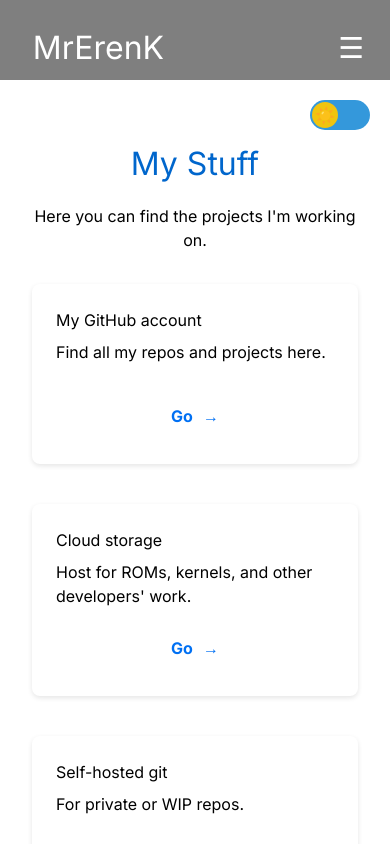
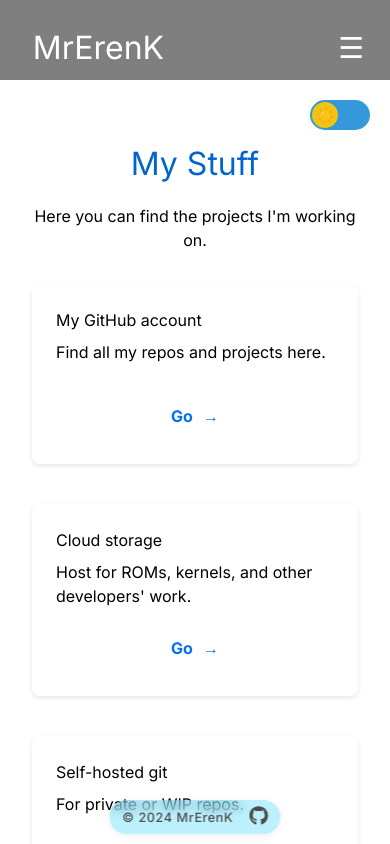
Before and after one commit to MrErenK/nextjs, a Next.js app: page /stuff in a window 390 px wide. Shown: the top 844 px of the page. Built offline with nearby package versions, Linux system fonts and the light colour scheme.

Commit message:
refactor: Update Footer styles and responsiveness
* Improve positioning and layout of the footer component
* Add hover effect and adjust opacity for better user experience
* Update media query for smaller screens to enhance responsiveness

```diff
--- a/src/app/components/Footer.module.css
+++ b/src/app/components/Footer.module.css
@@ -1,37 +1,64 @@
 .footer {
-    background-color: var(--footer-bg-color);
-    color: var(--footer-text-color);
-    padding: 1rem 0;
-    position: absolute;
-    bottom: 0;
-    left: 0;
-    right: 0;
-    width: 100%;
+  position: fixed;
+  bottom: 10px;
+  left: 50%;
+  transform: translateX(-50%);
+  background-color: rgba(var(--footer-bg-color-rgb), 0.6);
+  padding: 0.5rem 1rem;
+  border-radius: 20px;
+  box-shadow: 0 2px 10px rgba(0, 0, 0, 0.1);
+  backdrop-filter: blur(5px);
+  z-index: 1000;
+  transition: all 0.3s ease;
+  opacity: 0.7;
+}
+
+.footer.hovered {
+  opacity: 1;
+  background-color: rgba(var(--footer-bg-color-rgb), 0.8);
 }
 
 .footerContent {
   display: flex;
-    justify-content: center;
+  justify-content: space-between;
   align-items: center;
-    flex-direction: column;
-    text-align: center;
+  gap: 1rem;
+}
+
+.copyright {
+  margin: 0;
+  color: var(--footer-text-color);
+  font-size: 0.8rem;
+  font-weight: 500;
+  letter-spacing: 0.5px;
 }
 
 .socialLinks {
-    margin-top: 0.5rem;
-  }
-
-  .socialLinks a {
-    color: var(--footer-text-color);
-    font-size: 1.5rem;
-    transition: color 0.3s ease;
-  }
-
-  .socialLinks a:hover {
-    color: var(--footer-link-hover-color);
+  display: flex;
 }
 
 .icon {
-    width: 1.5rem;
-    height: 1.5rem;
+  font-size: 1.5rem;
+  color: var(--footer-text-color);
+  transition: color 0.3s ease, transform 0.3s ease;
 }
+
+.socialLinks a:hover .icon {
+  color: var(--footer-link-hover-color);
+  transform: scale(1.1);
+}
+
+/* Media query for smaller screens */
+@media (max-width: 600px) {
+  .footer {
+    padding: 0.3rem 0.8rem;
+  }
+
+  .copyright {
+    font-size: 0.8rem;
+  }
+
+  .icon {
+    font-size: 1.2rem;
+  }
+}
--- a/src/app/components/Footer.tsx
+++ b/src/app/components/Footer.tsx
@@ -1,15 +1,39 @@
-import React from 'react';
+'use client'
+
+import React, { useState, useEffect } from 'react';
 import styles from './Footer.module.css';
 import { FontAwesomeIcon } from '@fortawesome/react-fontawesome';
 import { faGithub } from '@fortawesome/free-brands-svg-icons';
 
 const Footer = () => {
+  const [isHovered, setIsHovered] = useState(false);
+  const [isMounted, setIsMounted] = useState(false);
+
+  useEffect(() => {
+    setIsMounted(true);
+  }, []);
+
+  const currentYear = new Date().getFullYear();
+
+  if (!isMounted) {
+    return null;
+  }
+
   return (
-    <footer className={styles.footer}>
+    <footer
+      className={`${styles.footer} ${isHovered ? styles.hovered : ''}`}
+      onMouseEnter={() => setIsHovered(true)}
+      onMouseLeave={() => setIsHovered(false)}
+    >
       <div className={styles.footerContent}>
-        <p>&copy; 2024 MrErenK. All rights reserved.</p>
+        <p className={styles.copyright}>&copy; {currentYear} MrErenK</p>
         <div className={styles.socialLinks}>
-          <a href="https://github.com/MrErenK" target="_blank" rel="noopener noreferrer">
+          <a
+            href="https://github.com/MrErenK"
+            target="_blank"
+            rel="noopener noreferrer"
+            aria-label="GitHub"
+          >
             <FontAwesomeIcon icon={faGithub} className={styles.icon} />
           </a>
         </div>
--- a/src/app/styles/globals.css
+++ b/src/app/styles/globals.css
@@ -17,6 +17,9 @@
   --card-shadow: 0 2px 5px rgba(0, 0, 0, 0.1);
   --button-color: #0070f3;
   --button-bg-color: #0070f3;
+  --footer-bg-color-rgb: 97, 218, 251;
+  --footer-text-color: #000000;
+  --footer-link-hover-color: #ffffff;
 }
 
 .dark {
@@ -35,6 +38,9 @@
   --card-shadow: none;
   --button-color: #61dafb;
   --button-bg-color: #61dafb;
+  --footer-bg-color-rgb: 97, 218, 251;
+  --footer-text-color: #000000;
+  --footer-link-hover-color: #1a1a1a;
 }
 
 @layer utilities {
```
Lines whose indentation alone changed are shown as unchanged.
